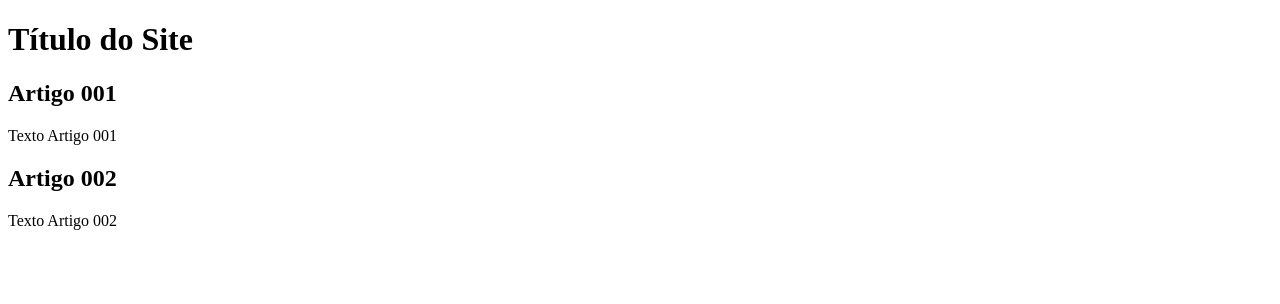
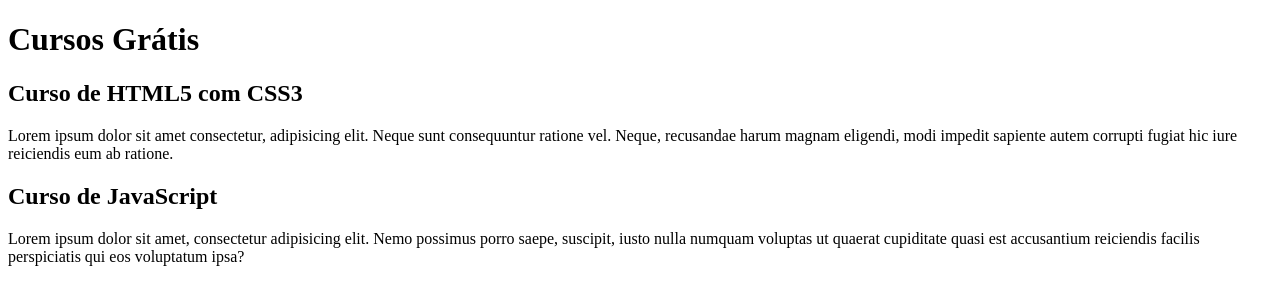
Before and after one commit to ThiagoTPassos/projeto-site, a plain HTML site: page index.html in a window 1280 px wide. Drawn offline with Linux system fonts and the light colour scheme.

Commit message:
Comecei a escrever o conteúdo

```diff
--- a/index.html
+++ b/index.html
@@ -9,14 +9,14 @@
 <body>
     <main>
         <header>
-            <h1>Título do Site</h1>
+            <h1>Cursos Grátis</h1>
         </header>
         <article>
-            <h2>Artigo 001</h2>
-            <p>Texto Artigo 001</p>
+            <h2>Curso de HTML5 com CSS3</h2>
+            <p>Lorem ipsum dolor sit amet consectetur, adipisicing elit. Neque sunt consequuntur ratione vel. Neque, recusandae harum magnam eligendi, modi impedit sapiente autem corrupti fugiat hic iure reiciendis eum ab ratione.</p>
         </article>
-        <h2>Artigo 002</h2>
-        <p> Texto Artigo 002</p>
+        <h2>Curso de JavaScript</h2>
+        <p>Lorem ipsum dolor sit amet, consectetur adipisicing elit. Nemo possimus porro saepe, suscipit, iusto nulla numquam voluptas ut quaerat cupiditate quasi est accusantium reiciendis facilis perspiciatis qui eos voluptatum ipsa?</p>
     </main>
 </body>
 </html>
```
